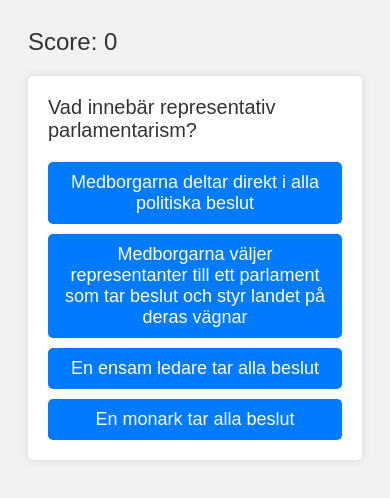
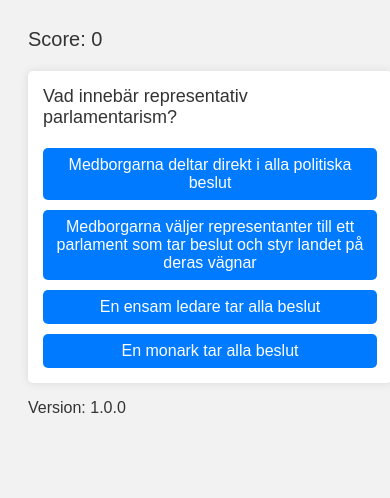
Before and after one commit to joynes/web_quizzes, a plain HTML site: page index.html in a window 390 px wide. Drawn offline with Linux system fonts and the light colour scheme.

Commit message:
Change design a bit and add version at footer

```diff
--- a/index.html
+++ b/index.html
@@ -13,5 +13,9 @@
     <div id="options" class="options"></div>
   </div>
   <script src="quiz.js"></script>
+  <script src="quiz.js"></script>
+  <footer>
+    <p class="version">Version: 1.0.0</p>
+  </footer>
 </body>
 </html>
--- a/styles.css
+++ b/styles.css
@@ -16,6 +16,9 @@ body {
     border-radius: 5px;
     padding: 20px;
     box-shadow: 0px 0px 10px 0px rgba(0,0,0,0.1);
+    width: 100%;
+    max-width: 600px;
+    margin: 0 auto;
 }
 
 .question {
@@ -41,3 +44,23 @@ body {
 .options button:hover {
     background-color: #0056b3;
 }
+
+/* Styles for screen sizes 600px and below */
+@media only screen and (max-width: 600px) {
+    .score {
+        font-size: 20px;
+    }
+
+    .quiz {
+        padding: 15px;
+    }
+
+    .question {
+        font-size: 18px;
+    }
+
+    .options button {
+        padding: 8px;
+        font-size: 16px;
+    }
+}
```
